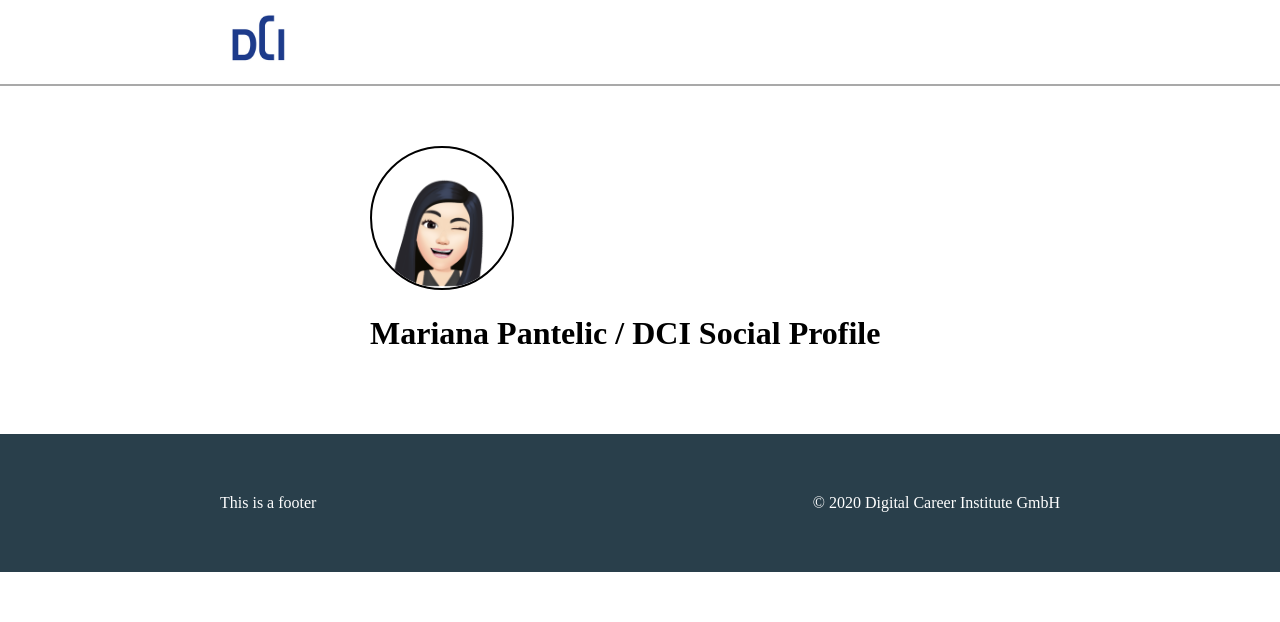
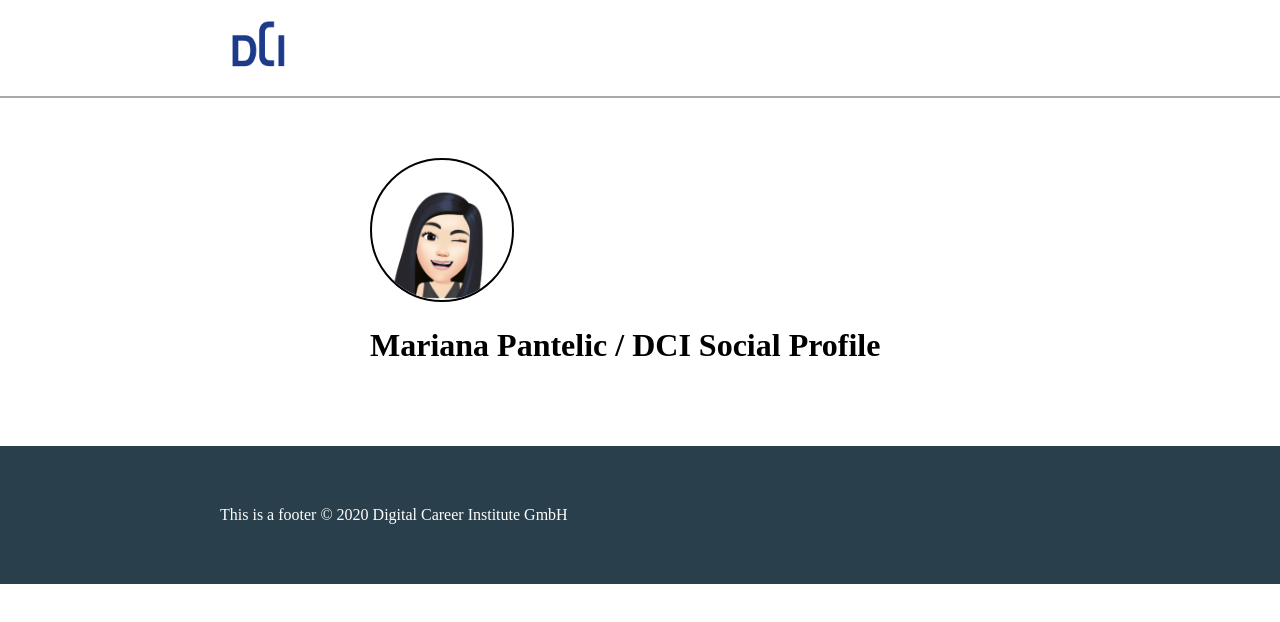
Before and after one commit to FbW43-2/weekend-exercises-MarianaPantelic, a plain HTML site: page index.html in a window 1280 px wide. Drawn offline with Linux system fonts and the light colour scheme.

Commit message:
Update style.css

```diff
--- a/css/style.css
+++ b/css/style.css
@@ -16,7 +16,7 @@
   border: solid 2px black;
   border-radius: 50%;
 }
-.header {
+header {
   padding: 6px 0px 6px 0px;
 }
 .border-bottom {
@@ -27,7 +27,7 @@
   color: white;
   padding
 }
-.float {
+.right-align {
   float: right;
 }
 .content-padding {
```
